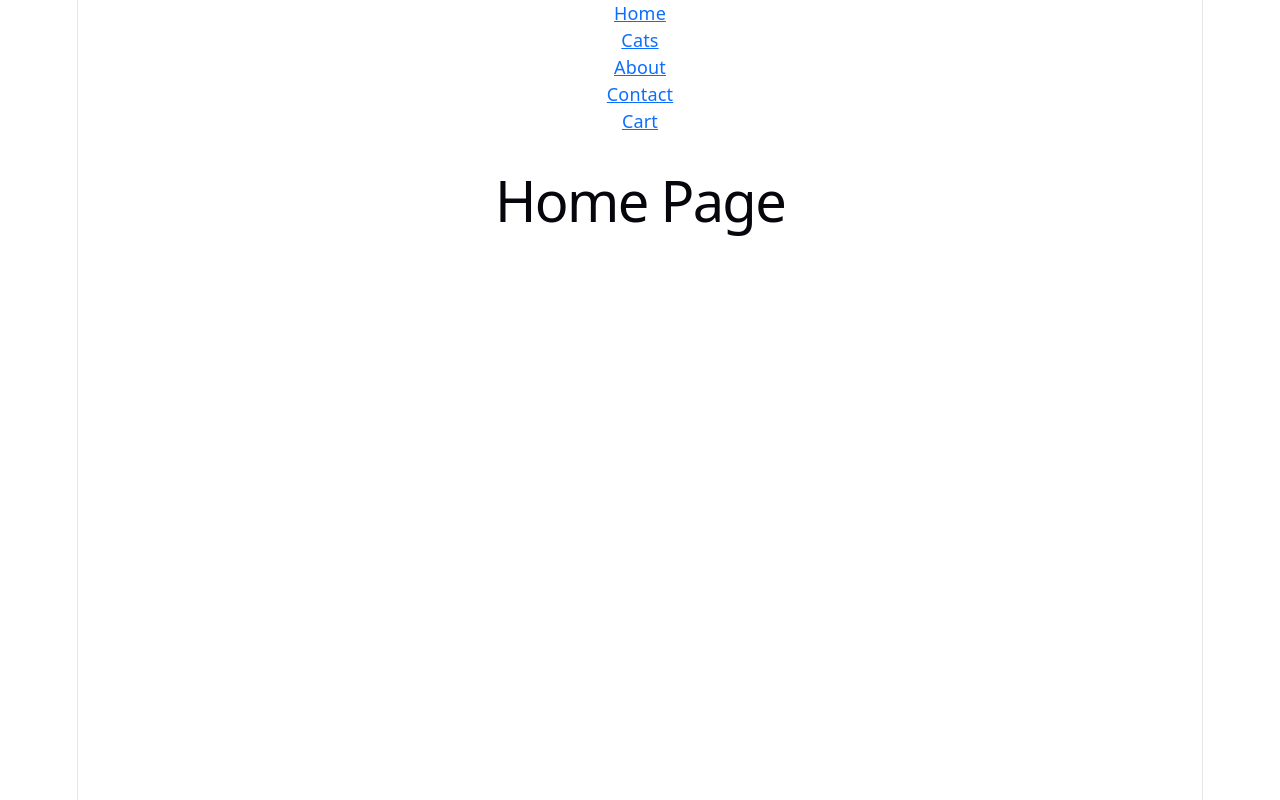
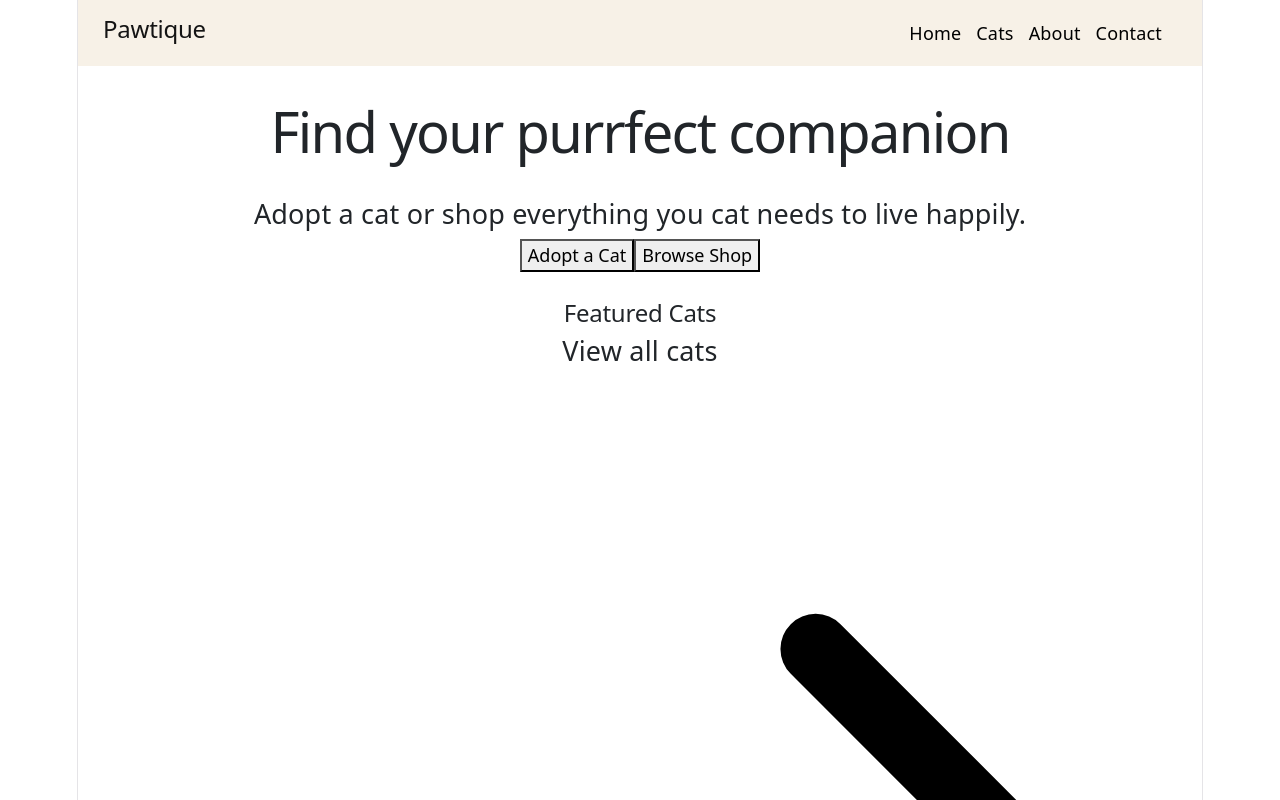
Before and after one commit to Mcfluffelbl/Pawtique, a React (Vite) app: page / in a window 1280 px wide. Shown: the top 800 px of the page. Built offline with nearby package versions, Linux system fonts and the light colour scheme.

Commit message:
feat: add Navbar component and integrate Bootstrap icons; enhance Home and Cart pages

```diff
--- a/package.json
+++ b/package.json
@@ -13,6 +13,7 @@
     "bootstrap": "^5.3.8",
     "react": "^19.2.6",
     "react-bootstrap": "^2.10.10",
+    "react-bootstrap-icons": "^1.11.6",
     "react-dom": "^19.2.6",
     "react-router-dom": "^7.15.1"
   },
--- a/src/App.jsx
+++ b/src/App.jsx
@@ -6,21 +6,13 @@ import AboutPage from './pages/AboutPage'
 import ContactPage from './pages/ContactPage'
 import CartPage from './pages/CartPage'
 
+import Navbar from './components/Navbar'
+
 function App() {
   return (
     <div>
 
-      <nav>
-        <Link to="/">Home</Link>
-        <br />
-        <Link to="/cats">Cats</Link>
-        <br />
-        <Link to="/about">About</Link>
-        <br />
-        <Link to="/contact">Contact</Link>
-        <br />
-        <Link to="/cart">Cart</Link>
-      </nav>
+      <Navbar />
 
       <Routes>
         <Route path="/" element={<HomePage />} />
--- a/src/components/Navbar.jsx
+++ b/src/components/Navbar.jsx
@@ -0,0 +1,23 @@
+import { Link } from 'react-router-dom'
+
+import { Cart } from 'react-bootstrap-icons'
+
+function Navbar() {
+  return (
+    <nav className="navbar">
+
+      <h2>Pawtique</h2>
+
+      <div className="links">
+        <Link to="/">Home</Link>
+        <Link to="/cats">Cats</Link>
+        <Link to="/about">About</Link>
+        <Link to="/contact">Contact</Link>
+        <Link to="/cart"><Cart /></Link>
+      </div>
+
+    </nav>
+  )
+}
+
+export default Navbar
--- a/src/index.css
+++ b/src/index.css
@@ -70,7 +70,6 @@ h1,
 h2 {
   font-family: var(--heading);
   font-weight: 500;
-  color: var(--text-h);
 }
 
 h1 {
@@ -109,3 +108,28 @@ code {
   padding: 4px 8px;
   background: var(--code-bg);
 }
+
+.navbar {
+  display: flex;
+  justify-content: space-between;
+  align-items: center;
+
+  padding: 15px 25px;
+  background-color: #f7f1e7;
+  color: rgb(20, 20, 20);
+}
+
+.links {
+  display: flex;
+  gap: 15px;
+  color:rgba(0, 0, 0, 0.05);
+}
+
+.links a {
+  color: rgb(0, 0, 0);
+  text-decoration: none;
+}
+
+.links a:hover {
+  text-decoration: underline;
+}
--- a/src/pages/CartPage.jsx
+++ b/src/pages/CartPage.jsx
@@ -1,5 +1,38 @@
+import { ArrowLeft } from 'react-bootstrap-icons'
+import { Cart } from 'react-bootstrap-icons'
+import { Lock } from 'react-bootstrap-icons'
+
 function CartPage() {
-  return <h1>Cart Page</h1>
+  return (
+  <div>
+    <h1>Cart Page</h1>
+    <Cart />
+
+    <div style={{ border: '1px solid black', padding: '10px', margin: '10px 0' }}>
+      <h3>Product</h3>
+      <h3>Quantity: 1</h3>
+      <h3>Total: 1</h3>
+      <button><ArrowLeft /> Continue Shopping</button>
+    </div>
+
+    <div style={{ border: '1px solid black', padding: '10px', margin: '10px 0' }}>
+      <h3>Order Summary</h3>
+      <br />
+
+      <h4>Items: 3</h4>
+      <h4>Shipping: Free</h4>
+      <h4>Total: $100</h4>
+      <button><Lock /> Checkout</button>
+    </div>
+
+    <div style={{ border: '1px solid black', padding: '10px', margin: '10px 0' }}>
+      <h3>Secure Payment</h3>
+      <h3>Easy Returns</h3>
+      <h3>100% Happy Pets</h3>
+    </div>
+
+  </div>
+  )
 }
 
 export default CartPage
--- a/src/pages/HomePage.jsx
+++ b/src/pages/HomePage.jsx
@@ -1,5 +1,32 @@
+import { ArrowRight } from 'react-bootstrap-icons'
+
 function HomePage() {
-  return <h1>Home Page</h1>
+  return (
+  <div className="home-page">
+    <div className="home-image">
+      <h1>Find your purrfect companion</h1>
+      <h4>Adopt a cat or shop everything you cat needs to live happily.</h4>
+      <button>Adopt a Cat</button>
+      <button>Browse Shop</button>
+    </div>
+    <div className="featured-content">
+      <br />
+      <h2>Featured Cats</h2>
+      <h4>View all cats <ArrowRight /></h4>
+      <br />
+    </div>
+    <div className="popular-content">
+      <h2>Shop Popular Picks</h2>
+      <h4>View all products <ArrowRight /></h4>
+      <br />
+    </div>
+    <div className="catcare-content">
+      <h2>Cat Care Tips</h2>
+      <h4>Read all articles <ArrowRight /></h4>
+      <br />
+    </div>
+  </div>
+  )
 }
 
 export default HomePage
```
Also changed, not shown: 1 other file (tests, documents, lock files or other folders).
